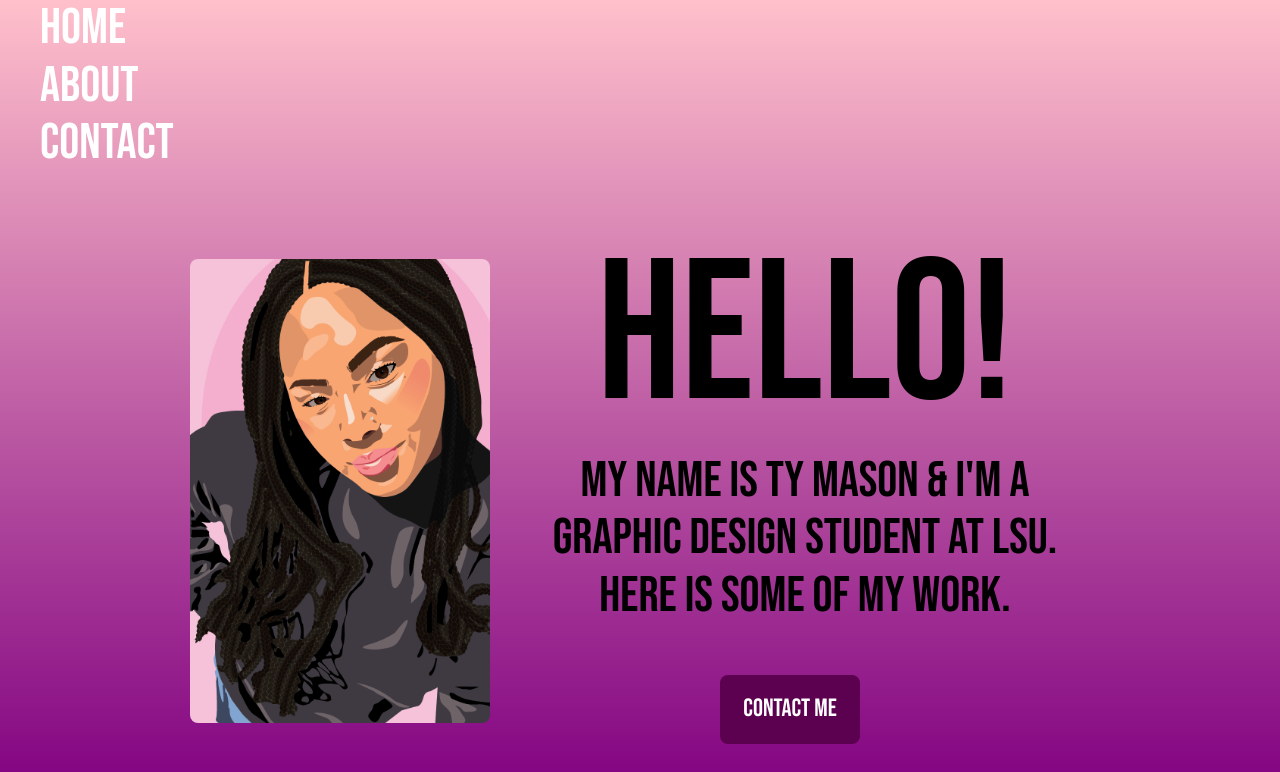
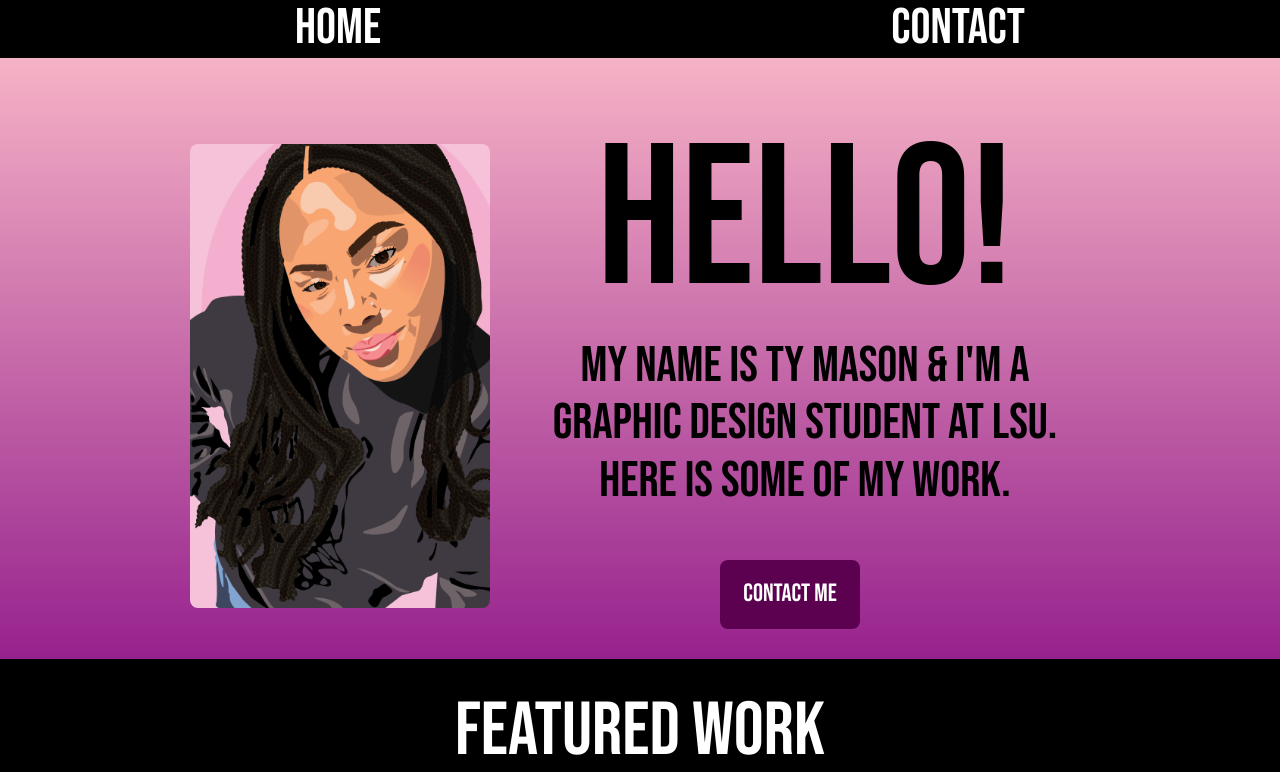
Before and after one commit to tmaso19/project-2, a plain HTML site: page index.html in a window 1280 px wide. Shown: the top 772 px of the page. Drawn offline with Linux system fonts and the light colour scheme.

```diff
--- a/css/main.css
+++ b/css/main.css
@@ -93,6 +93,13 @@
 .menu {
     display: block; /* Hide the menu by default */
     list-style: none;
+    flex-direction: row;
+    background-color: #000000;
+    border-radius: 0%;
+    display: flex;
+    justify-content: left;
+    justify-content: space-around;
+    color: #ffffff;
 
    }
    .menu.expanded {
@@ -100,6 +107,7 @@
    }
    .hamburger {
      display: none; /* Hide the hamburger button by default */
+     flex-direction: row;
    }
 
    @media (max-width: 428px) {
--- a/index.html
+++ b/index.html
@@ -4,6 +4,7 @@
 <head>
   <meta charset="utf-8">
   <title>Project 2</title>
+  <link rel="icon" type="image/png" href="./img/8ball.png">
   <meta name="description" content="This site will serve as the hub for many sub responsive layouts">
   <meta name="viewport" content="width=device-width, initial-scale=1">
 
@@ -35,9 +36,8 @@
   <span class="hamburger-icon"></span> Menu
   </button>
   <ul id="main-menu" class="menu">
-  <li><a href="index.html">Home</a></li>
-  <li><a href="#">About</a></li>
-  <li><a href="contact.html">Contact</a></li>
+  <a href="index.html">Home</a>
+  <a href="contact.html">Contact</a>
   </ul>
   </nav>
  <!-- <header>
```
Also changed, not shown: contact.html (+12 -5 lines).
